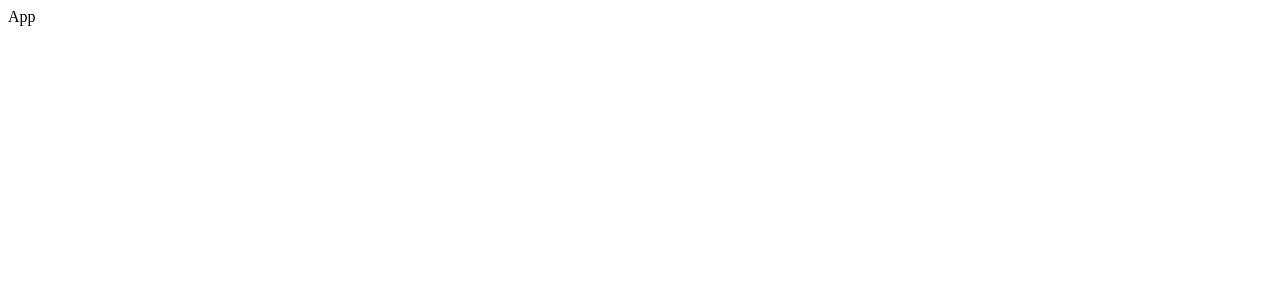
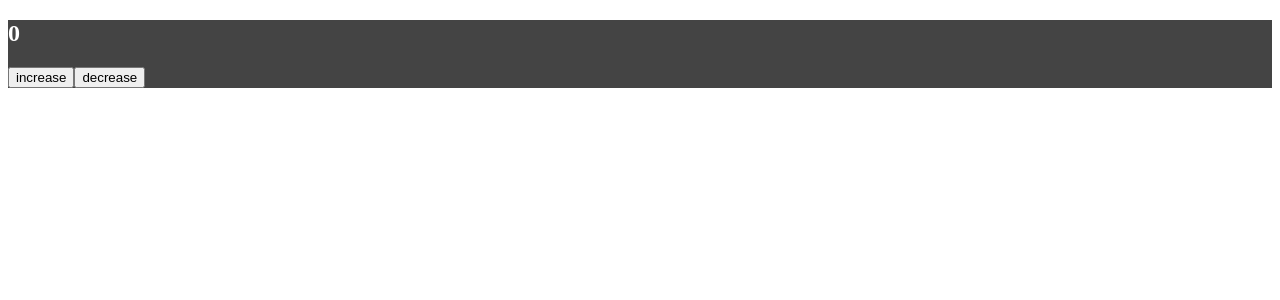
Before and after one commit to sayadaazami/amirhossein-react, a React (Create React App) app: page / in a window 1280 px wide. Shown: the top 300 px of the page. Built offline with nearby package versions, Linux system fonts and the light colour scheme.

Commit message:
009-higher-order-components-HOC

```diff
--- a/src/App.js
+++ b/src/App.js
@@ -1,7 +1,12 @@
 import React from "react";
+import Counter from "./components/Counter";
 
 function App() {
-  return <div className="App">App</div>;
+  return (
+    <div className="App">
+      <Counter />
+    </div>
+  );
 }
 
 export default App;
--- /dev/null
+++ b/src/HOC/withStorage.js
@@ -0,0 +1,12 @@
+import React from "react";
+
+const customStorage = {
+  setItem: (key, value) => localStorage.setItem(key, value),
+  getItem: (key) => localStorage.getItem(key),
+};
+
+function withStorage(Component) {
+  return (props) => <Component {...props} storage={customStorage} />;
+}
+
+export default withStorage;
--- /dev/null
+++ b/src/HOC/withTheme.js
@@ -0,0 +1,17 @@
+import React from "react";
+
+const lightTheme = {
+  backgroundColor: "#eee",
+  textColor: "#44f",
+};
+
+const darkTheme = {
+  backgroundColor: "#444",
+  textColor: "#fff",
+};
+
+function withTheme(Component) {
+  return (props) => <Component {...props} theme={darkTheme} />;
+}
+
+export default withTheme;
--- /dev/null
+++ b/src/components/Counter.js
@@ -0,0 +1,29 @@
+import React, { useEffect, useState } from "react";
+import withStorage from "../HOC/withStorage";
+import withTheme from "../HOC/withTheme";
+
+function Counter({ storage, theme }) {
+  const [value, seValue] = useState(+(storage.getItem("value") || 0));
+
+  useEffect(() => {
+    storage.setItem("value", value);
+  }, [value]);
+
+  function handleIncrease() {
+    seValue(value + 1);
+  }
+
+  function handleDecrease() {
+    seValue(value - 1);
+  }
+
+  return (
+    <section style={{ backgroundColor: theme.backgroundColor }}>
+      <h1 style={{ color: theme.textColor }}>{value}</h1>
+      <button onClick={handleIncrease}>increase</button>
+      <button onClick={handleDecrease}>decrease</button>
+    </section>
+  );
+}
+
+export default withTheme(withStorage(Counter));
```
